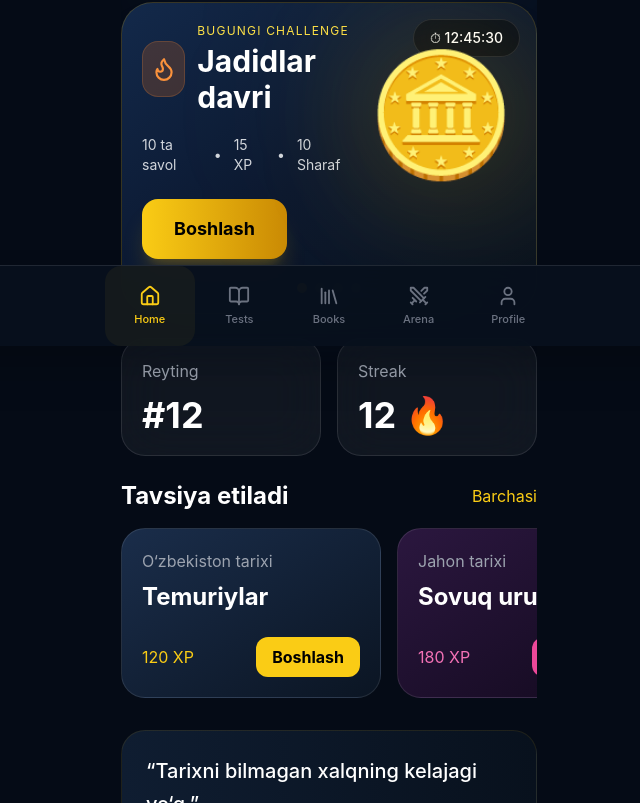
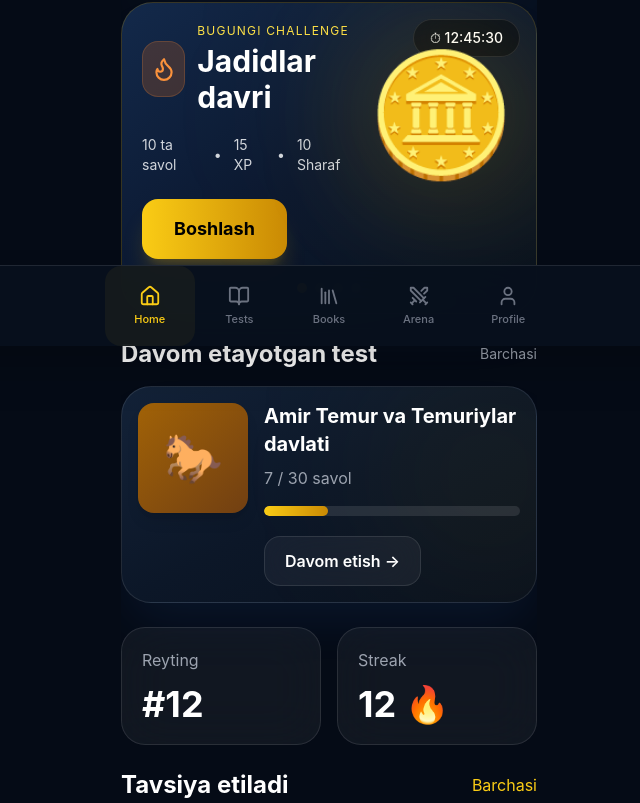
Before and after one commit to abdurahmon2909/tarix-ustozlari-front, a React (Vite) app: page / in a window 1280 px wide. Shown: the part 454-1257 px from the top of the page, without its empty margins (311-951 px from the left). Built offline with nearby package versions, Linux system fonts and the light colour scheme; no server answers; sample sign-in values are in the browser's storage.

Commit message:
add premium homepage

```diff
--- a/src/pages/HomePage.tsx
+++ b/src/pages/HomePage.tsx
@@ -654,7 +654,172 @@ export default function HomePage() {
     />
   </div>
 </motion.div>
+{/* CONTINUE TEST */}
+<motion.div
+  initial={{
+    opacity: 0,
+    y: 20,
+  }}
+  animate={{
+    opacity: 1,
+    y: 0,
+  }}
+  transition={{
+    delay: 0.15,
+  }}
+  className="relative z-10"
+>
+  {/* HEADER */}
+  <div
+    className="
+    flex
+    items-center
+    justify-between
+    mb-4
+  "
+  >
+    <h2
+      className="
+      text-2xl
+      font-bold
+    "
+    >
+      Davom etayotgan test
+    </h2>
 
+    <button
+      className="
+      text-gray-400
+      text-sm
+    "
+    >
+      Barchasi
+    </button>
+  </div>
+
+  {/* CARD */}
+  <div
+    className="
+    relative
+    overflow-hidden
+    rounded-[30px]
+    border
+    border-white/10
+    bg-gradient-to-br
+    from-[#132238]
+    via-[#0c1728]
+    to-[#09111d]
+    p-4
+    shadow-2xl
+    shadow-blue-500/10
+  "
+  >
+    {/* GLOW */}
+    <div
+      className="
+      absolute
+      -right-10
+      top-0
+      w-44
+      h-44
+      rounded-full
+      bg-yellow-500/10
+      blur-[90px]
+    "
+    />
+
+    <div
+      className="
+      relative
+      z-10
+      flex
+      gap-4
+    "
+    >
+      {/* IMAGE */}
+      <div
+        className="
+        min-w-[110px]
+        h-[110px]
+        rounded-2xl
+        bg-gradient-to-br
+        from-yellow-700
+        to-yellow-900
+        flex
+        items-center
+        justify-center
+        text-5xl
+        shadow-lg
+      "
+      >
+        🐎
+      </div>
+
+      {/* CONTENT */}
+      <div className="flex-1">
+        <h3
+          className="
+          text-xl
+          leading-snug
+          font-bold
+        "
+        >
+          Amir Temur va
+          Temuriylar davlati
+        </h3>
+
+        <p
+          className="
+          mt-2
+          text-gray-400
+        "
+        >
+          7 / 30 savol
+        </p>
+
+        {/* PROGRESS */}
+        <div
+          className="
+          mt-4
+          w-full
+          h-2.5
+          rounded-full
+          bg-white/10
+          overflow-hidden
+        "
+        >
+          <div
+            className="
+            h-full
+            w-[25%]
+            rounded-full
+            bg-gradient-to-r
+            from-yellow-400
+            to-yellow-600
+          "
+          />
+        </div>
+
+        {/* BUTTON */}
+        <button
+          className="
+          mt-5
+          px-5
+          py-3
+          rounded-2xl
+          border
+          border-white/10
+          bg-white/5
+          backdrop-blur-xl
+          font-semibold
+        "
+        >
+          Davom etish →
+        </button>
+      </div>
+    </div>
+  </div>
+</motion.div>
       {/* STATS */}
       <div
         className="
```
